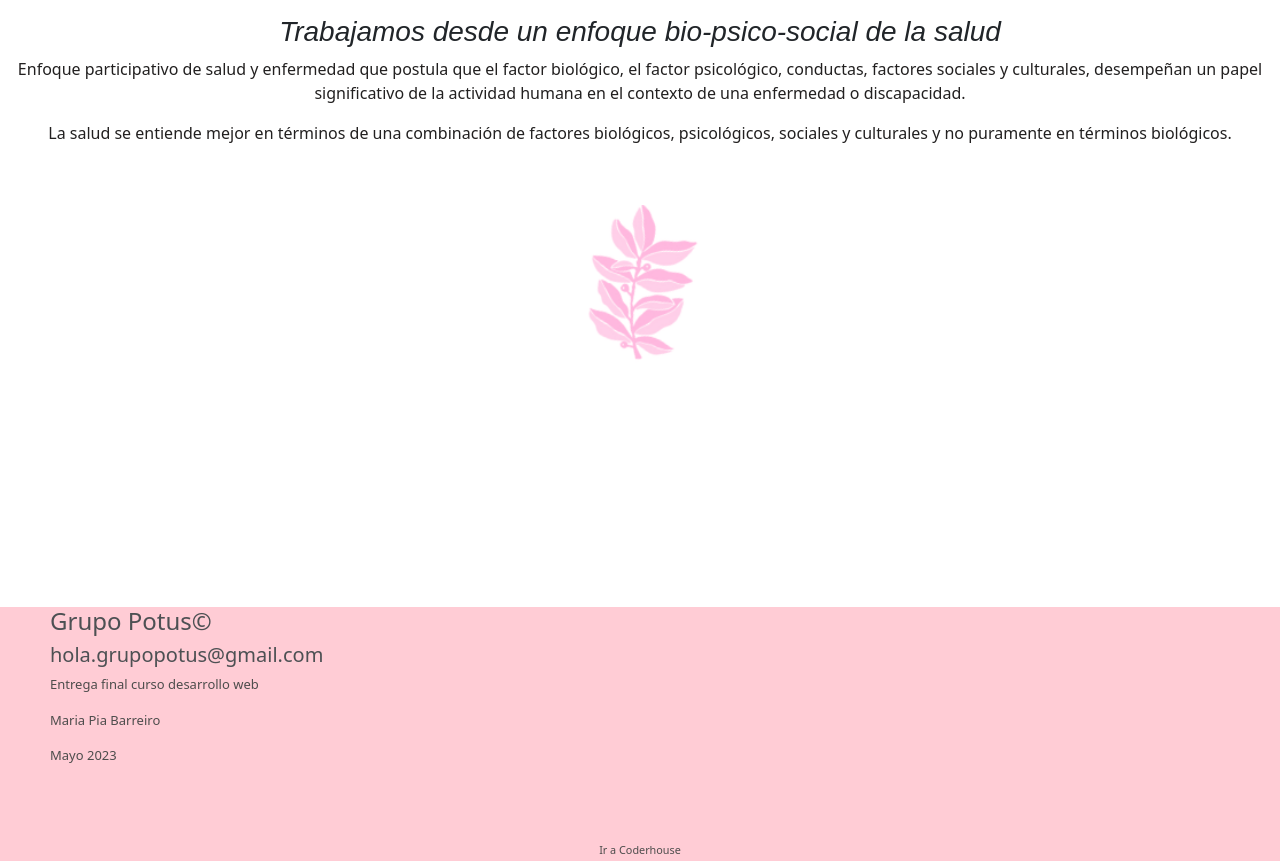
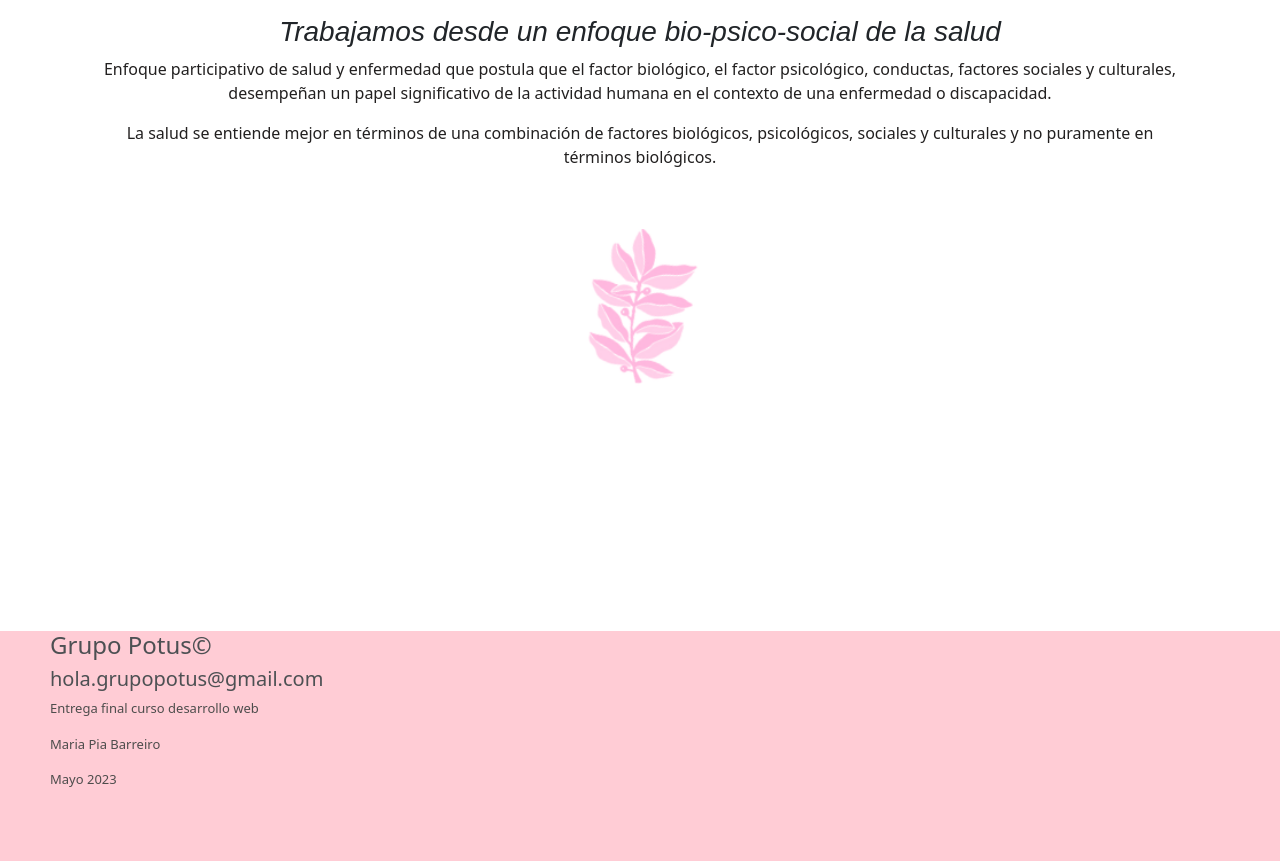
Before and after one commit to mapia-b/PreentregasCoder, a website: page index.html in a window 1280 px wide. Shown: the part 960-1821 px from the top of the page. Drawn offline with nearby package versions, Linux system fonts and the light colour scheme; some icons are missing; a web font is replaced by a local one.

Commit message:
correcciones entrega final

```diff
--- a/index.html
+++ b/index.html
@@ -69,10 +69,6 @@
         </nav>
     </header>
 
-
-
-    </header>
-
     <h1 class="titulo my-5" id="titulo"> Grupos para personas mayores</h1>
     <section>
         <p class="my-5 container text-center parrafo-index">
@@ -88,14 +84,14 @@
         <img src="img/gsb.png" alt="grupo,salud,bienestar" title="Grupo, salud, bienestar. Print rosado" class="esquema">
     </div>
 
-    <section class="conteiner text-center">
+    <section class="container text-center">
         <h3 class="cursiva">Trabajamos desde un enfoque bio-psico-social de la salud</h3>
         <p class="text-center conteiner">
             Enfoque participativo de salud y enfermedad que postula que el factor biológico, el factor psicológico,
             conductas, factores sociales y culturales, desempeñan un papel significativo de la actividad humana en el
             contexto de una enfermedad o discapacidad.
         </p>
-        <p class="text-center conteiner">
+        <p class="text-center container">
             La salud se entiende mejor en términos de una combinación de factores biológicos, psicológicos, sociales y
             culturales y no puramente en términos biológicos.
         </p>
@@ -108,13 +104,13 @@
 
     <footer id="abajo">
 
-        <section class="margen">
+        <div class="margen">
             <h4>Grupo Potus&copy;</h4>
             <h5>hola.grupopotus@gmail.com</h5>
             <p> Entrega final curso desarrollo web</p>
             <p> Maria Pia Barreiro </p>
             <p> Mayo 2023 </p>
-        </section>
+        </div>
 
 
         <div class="redes">
--- a/scss/partials/_general.scss
+++ b/scss/partials/_general.scss
@@ -63,11 +63,11 @@ width: 100%;
     }
 }
 
+
 nav li{
     display: inline;
-    padding-left: 40px;
-    padding-right: 40px ;
-    padding-top: 20px;
+   padding: 20px 40px 0px;
+   /*20 es top 40 es right y left 0 es bottom*/
     margin-bottom: 40px;
     margin: 0, auto;
 
@@ -135,6 +135,8 @@ footer {
 
 }
 
+
+
 .iconify-flecha {
     margin-top: 0;
     font-size: 2rem;
```
Also changed, not shown: css/styles.css, pages/contactaConNosotras.html (renamed from pages/Contacta con nosotras.html), pages/preguntasFrecuentes.html (renamed from pages/Preguntas frecuentes.html), 1 other file.
